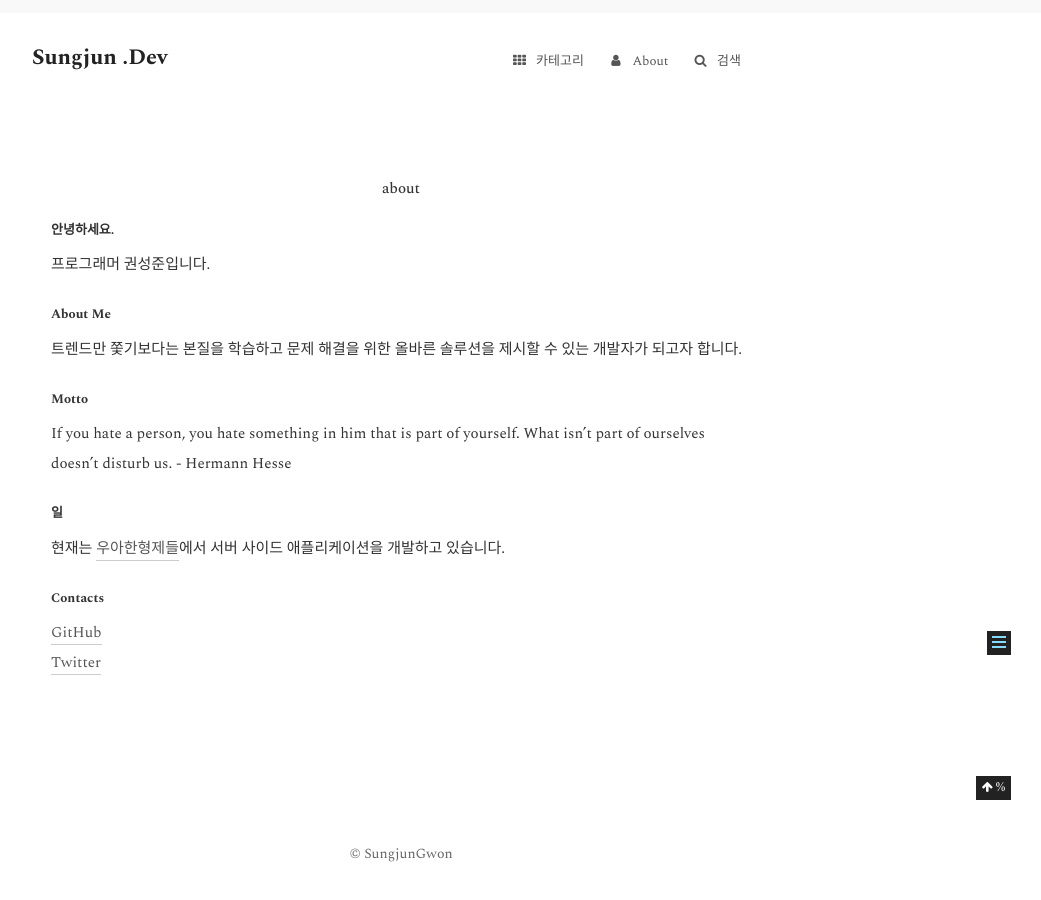
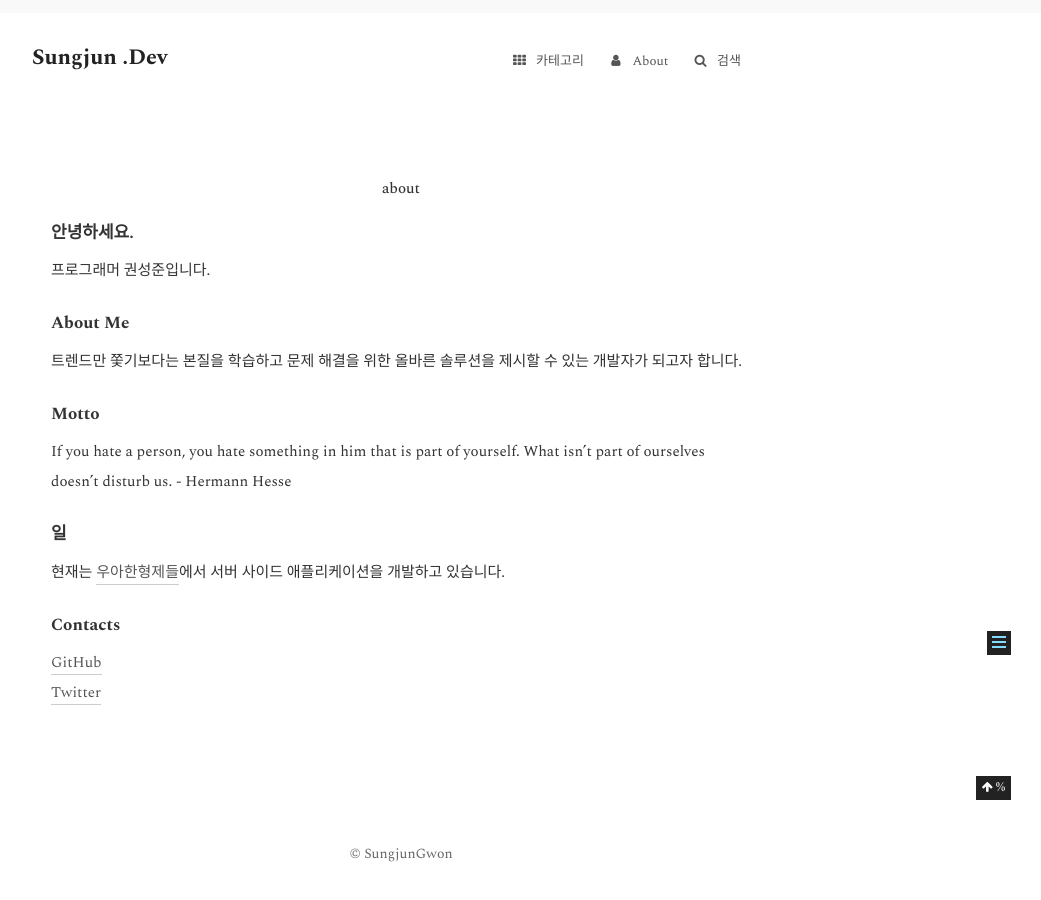
Before and after one commit to gwonsungjun/gwonsungjun.github.io, a Jekyll site: the page built from about/index.md, in a window 1280 px wide. Shown: the part 200-1100 px from the top of the page, without its empty margins (239-1280 px from the left). Built offline with Jekyll 4.4.1, drawn with Linux system fonts in a browser that asks for light colours.

Commit message:
refactor: about font size 수정

```diff
--- a/_sass/_common/scaffolding/base.scss
+++ b/_sass/_common/scaffolding/base.scss
@@ -29,12 +29,12 @@ h2, h3, h4, h5, h6 { margin: 20px 0 15px; }
 
 @for $headline from 1 through 6 {
   h#{$headline} {
-    font-size: $font-size-headings-base - $font-size-headings-step * $headline;
+    font-size: $font-size-headings-base-2 - $font-size-headings-step * $headline;
   }
 
   @include mobile() {
     h#{$headline} {
-      font-size: $font-size-headings-base - $font-size-headings-step * $headline - 4px;
+      font-size: $font-size-headings-base-2 - $font-size-headings-step * $headline - 4px;
     }
   }
 }
--- a/_sass/_variables/base.scss
+++ b/_sass/_variables/base.scss
@@ -108,9 +108,10 @@ $font-size-larger         : $font-size-base + 2px;
 // Headings font size
 $font-size-headings-step    : 2px;
 $font-size-headings-base    : 15px;
-$font-size-headings-small   : $font-size-headings-base - $font-size-headings-step;
+$font-size-headings-base-2  : 23px;
+$font-size-headings-small   : $font-size-headings-base-2 - $font-size-headings-step;
 $font-size-headings-smaller : $font-size-headings-small - $font-size-headings-step;
-$font-size-headings-large   : $font-size-headings-base + $font-size-headings-step;
+$font-size-headings-large   : $font-size-headings-base-2 + $font-size-headings-step;
 $font-size-headings-larger  : $font-size-headings-large + $font-size-headings-step;
 
 // Global line height
--- a/about/index.md
+++ b/about/index.md
@@ -3,19 +3,19 @@ title: about
 layout: page
 ---
 
-# 안녕하세요.
+### 안녕하세요.
 프로그래머 권성준입니다.
 
-# About Me
+### About Me
 
 트렌드만 쫓기보다는 본질을 학습하고 문제 해결을 위한 올바른 솔루션을 제시할 수 있는 개발자가 되고자 합니다.
 
-# Motto
+### Motto
 If you hate a person, you hate something in him that is part of yourself. What isn't part of ourselves doesn't disturb us. - Hermann Hesse
 
-# 일
+### 일
 현재는 [우아한형제들](https://www.woowahan.com)에서 서버 사이드 애플리케이션을 개발하고 있습니다.
 
-# Contacts
+### Contacts
 [GitHub](https://github.com/gwonsungjun)
 [Twitter](https://twitter.com/sungjunpizz)
```
